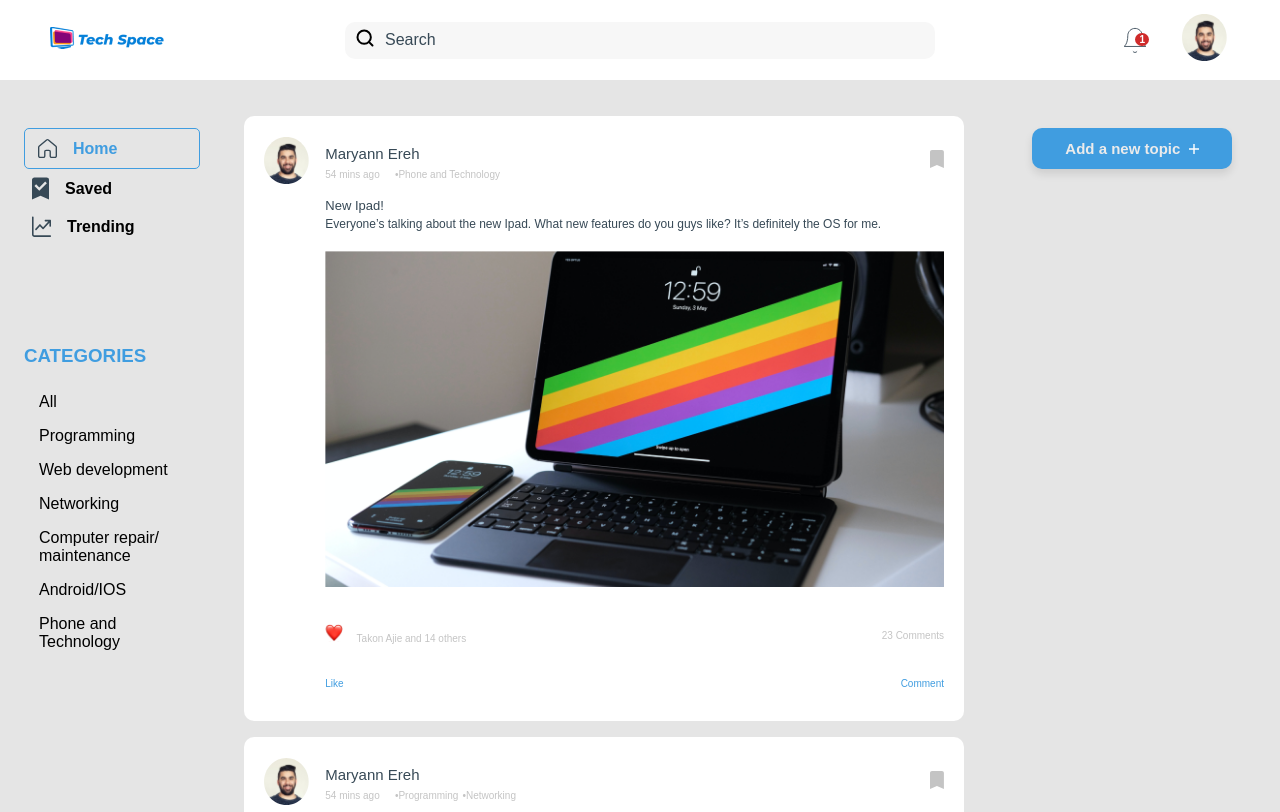
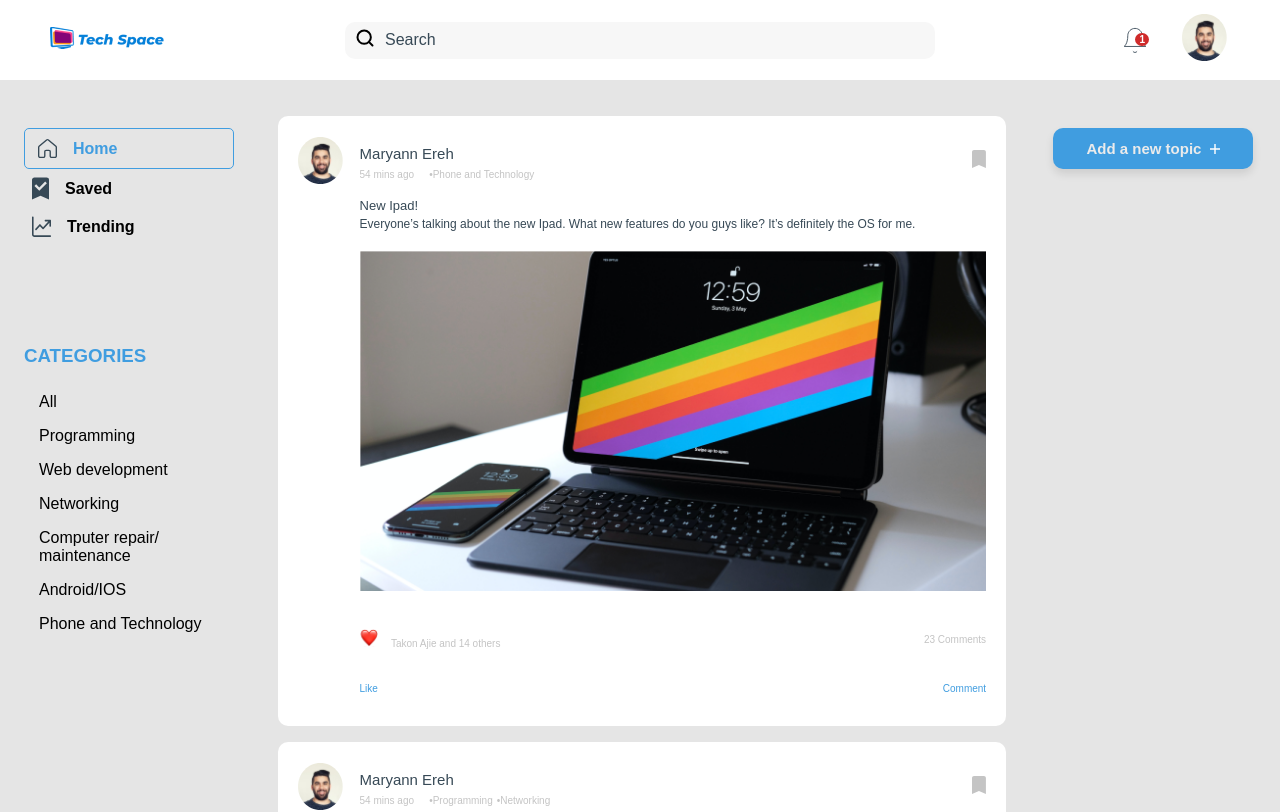
Before and after one commit to Erehmaryann/tech_space, a Next.js app: page /home in a window 1280 px wide. Shown: the top 812 px of the page. Built offline with nearby package versions, Linux system fonts and the light colour scheme.

Commit message:
made side bars sticky

```diff
--- a/components/cateinputs/cateInputs.js
+++ b/components/cateinputs/cateInputs.js
@@ -77,21 +77,6 @@ const CateInputs = () => {
         setShowModal(true);
     };
 
-    // Create a reference to the hidden file input element
-    const hiddenFileInput = useRef(null);
-
-    // Programatically click the hidden file input element
-    // when the Button component is clicked
-    const handleClick = event => {
-        hiddenFileInput.current.click();
-    };
-    // Call a function (passed as a prop from the parent component)
-    // to handle the user-selected file
-    const handleChange = event => {
-        const fileUploaded = event.target.files[0];
-        props.handleFile(fileUploaded);
-    };
-
     return (
         <CateDiv>
             <div className="input-group">
@@ -116,8 +101,8 @@ const CateInputs = () => {
             </div>
             <div className="input-group">
                 <label htmlFor="file-upload" className="file-upload">
-                    <Image src="/assets/svg/photoIcon.svg" width={20} height={20} alt="Photo-Icon" onClick={handleClick} />
-                    <input type="file" name="file-upload" id="file-upload" ref={hiddenFileInput} onChange={handleChange} />
+                    <Image src="/assets/svg/photoIcon.svg" width={20} height={20} alt="Photo-Icon" />
+                    <input type="file" name="file-upload" id="file-upload" />
                 </label>
             </div>
             <ButDiv>
@@ -128,7 +113,6 @@ const CateInputs = () => {
                 show={showModal}
                 btnText={`ok`}
                 btn
-            // title={`New Topic`}
             >
                 Your topic is pending approval
             </Modal>
--- a/components/homepage/posts-data.js
+++ b/components/homepage/posts-data.js
@@ -107,7 +107,6 @@ const PostsData = () => {
 };
 
 const HomeItemContainer = styled.section`
-  /* width: 50%; */
   margin: 16px 0;
   background: white;
   padding: 20px;
@@ -117,6 +116,7 @@ const HomeItemContainer = styled.section`
 
 const PostsDataContainer = styled.main`
   width: 100%;
+  height: 100%;
   box-sizing: border-box;
   padding: 20px;
 
--- a/components/side-bar/side-bar.js
+++ b/components/side-bar/side-bar.js
@@ -60,9 +60,12 @@ const SideBar = () => {
 };
 
 const Div = styled.div`
-  /* position: fixed; */
   padding: 3rem 1.5rem;
-  /* width: 200px; */
+  height: 50vh;
+  width: 25%;
+  position: -webkit-sticky;
+  position: sticky;
+  top: 5rem;
   .active {
     border: 1px solid #409de0;
     padding: 2px 5px;
--- a/components/sideprofile/sideProfile.js
+++ b/components/sideprofile/sideProfile.js
@@ -34,10 +34,15 @@ const SideProfile = () => {
 };
 
 const Div = styled.div`
-  padding: 3rem;
+  padding: 3rem 1rem;
   display: flex;
   align-items: center;
   flex-direction: column;
+  height: 50vh;
+  width: 25%;
+  position: -webkit-sticky;
+  position: sticky;
+  top: 5rem;
 `;
 
 const Button = styled.button`
```
